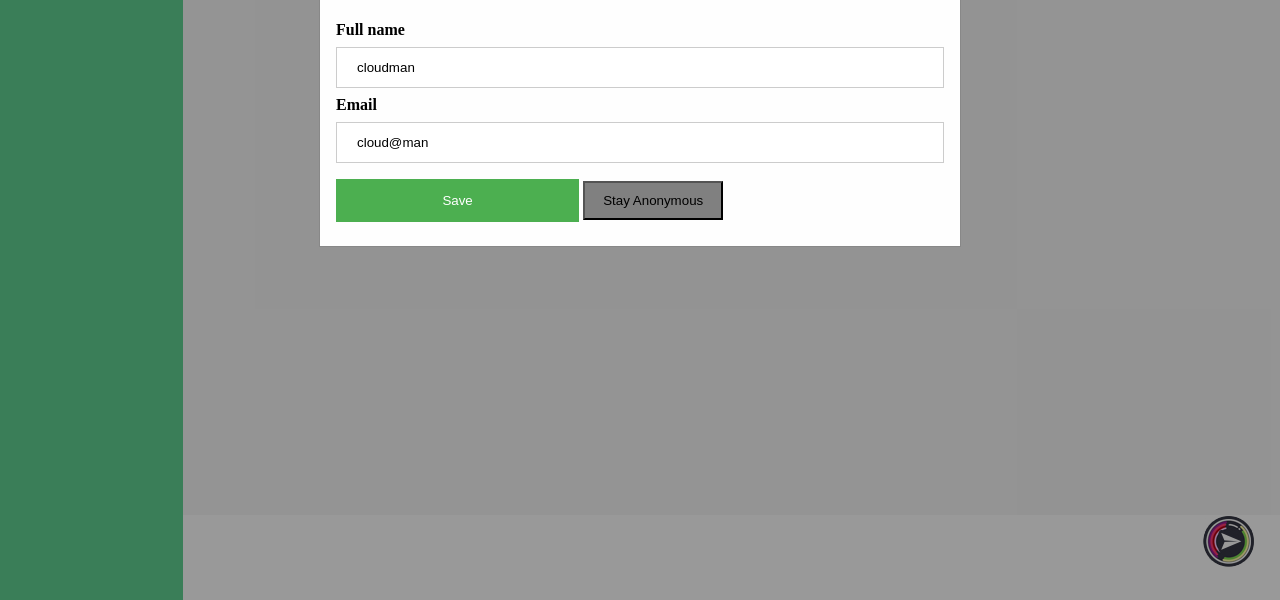
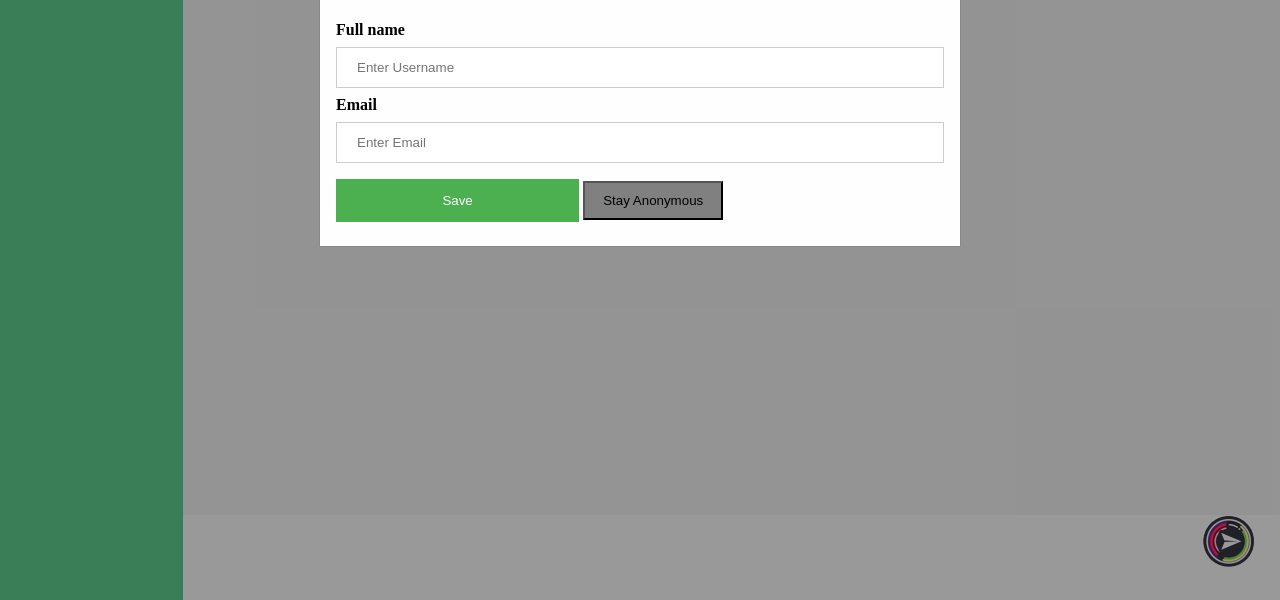
Before and after one commit to cloudman88/babble, a website: page client/index.html in a window 1280 px wide. Shown: the part 200-800 px from the top of the page. Drawn offline with Linux system fonts and the light colour scheme.

Commit message:
גגגדגדג

```diff
--- a/client/index.html
+++ b/client/index.html
@@ -17,10 +17,10 @@
             <h1>Who Are You ?</h1>
 
             <label for="uname"><b>Full name</b></label>
-            <input type="text" placeholder="Enter Username" name="uname" id="uname" required value="cloudman">
+            <input type="text" placeholder="Enter Username" name="uname" id="uname" required >
 
             <label for="uemail"><b>Email</b></label>
-            <input type="email" placeholder="Enter Email" name="uemail" id="uemail" required value="cloud@man">
+            <input type="email" placeholder="Enter Email" name="uemail" id="uemail" required >
 
             <button type="button" onclick="login(false)" class="loginBtn" id="loginBtn">Save</button>
             <button type="button" onclick="login(true)" class="anonymousByn">Stay Anonymous</button>
--- a/server/main.js
+++ b/server/main.js
@@ -13,10 +13,8 @@ http.createServer(function (req, res) {
     res.setHeader('Access-Control-Allow-Origin', '*');
     res.setHeader('Access-Control-Allow-Methods', 'GET,POST,DELETE,OPTIONS');
     res.setHeader('Access-Control-Allow-Headers', 'Content-Type');
-
     // parse URL
     var url_parts = url.parse(req.url);
-    console.log('inside req: ',req.method);
 
     if (req.method === 'POST') {
         if ((url_parts.pathname.includes("messages?counter")) || //GET
--- a/server/messages-util.js
+++ b/server/messages-util.js
@@ -3,7 +3,6 @@ var serverMsgs = [];
 module.exports = {
     //messages.addMessage(message:Object) : Number(id)
     addMessage : function (message){
-        console.log('inside addMessage. serverMsgs ',serverMsgs);
         serverMsgs.push(message);
         var msgCount = serverMsgs.length;
         return msgCount;
@@ -25,7 +24,6 @@ module.exports = {
         var stop = false;
         var i = 0;
         while (stop!=true && i< serverMsgs.length){
-            console.log(i,': ',serverMsgs[i]);
             var intId = parseInt(id);
             if (serverMsgs[i].timestamp === intId) {
                 serverMsgs.splice(i, 1);
```
